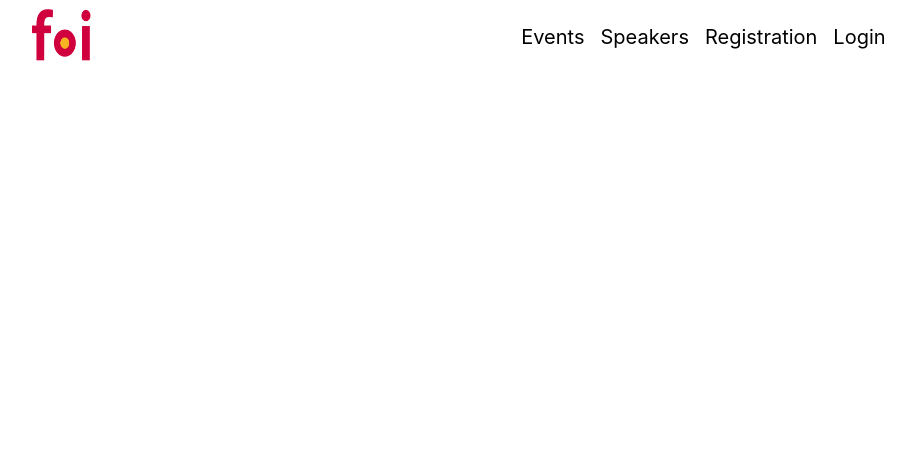
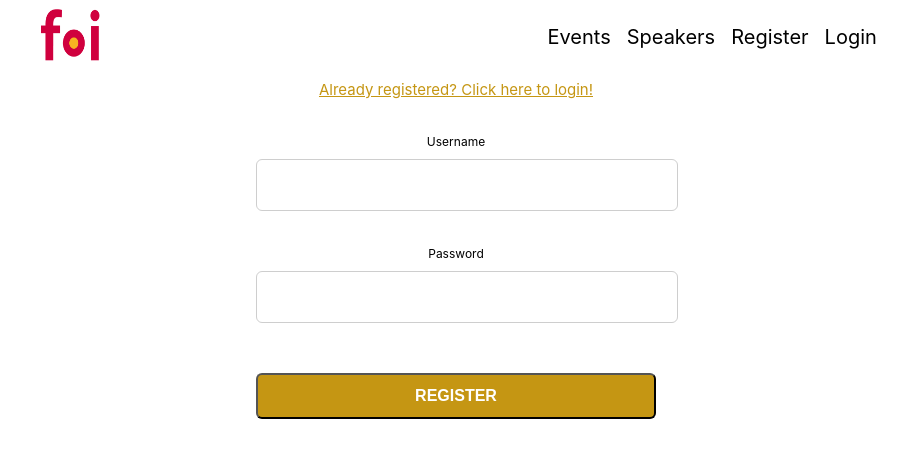
Before and after one commit to denbudins/SpecAcademyReact, a React (Create React App) app: page /register in a window 1280 px wide. Shown: the top 458 px of the page, without its empty margins (184-1099 px from the left). Built offline with nearby package versions, Linux system fonts and the light colour scheme.

Commit message:
RegisterForms logic is implemented

```diff
--- a/src/App.js
+++ b/src/App.js
@@ -8,8 +8,8 @@ import Main from './components/Main/Main';
 import Home from './pages/Home';
 import Events from './pages/Events';
 import Speakers from './pages/Speakers';
-import Registration from './pages/Registration';
-import LogIn from './pages/LogIn';
+import Register from './pages/Register';
+import Login from './pages/Login';
 
 
 function App() {
@@ -20,8 +20,8 @@ function App() {
         <Route exact path='/' component={Home}/>
         <Route path='/events' component={Events}/>
         <Route path='/speakers' component={Speakers}/>
-        <Route path='/registration' component={Registration}/>
-        <Route path='/login' component={LogIn}/>
+        <Route path='/register' component={Register}/>
+        <Route path='/login' component={Login}/>
       </Main>
     </div>
   );
--- a/src/components/Header/Header.js
+++ b/src/components/Header/Header.js
@@ -6,7 +6,7 @@ import {Header, ContainerHeder, Logo, Navigacija} from './HeaderStyle';
 const links = {
     speakers: 'Speakers',
     events: 'Events',
-    registration: 'Registration',
+    register: 'Register',
     login: 'Login',
 }
 
@@ -21,7 +21,7 @@ const HeaderStranice = () => {
                 <Navigacija>
                     <Link to='/events'>{links.events}</Link>
                     <Link to='/speakers'>{links.speakers}</Link>
-                    <Link to='/registration'>{links.registration}</Link>
+                    <Link to='/register'>{links.register}</Link>
                     <Link to='/login'>{links.login}</Link>
                 </Navigacija>
             </ContainerHeder>
--- a/src/components/LoginForm/LoginForm.js
+++ b/src/components/LoginForm/LoginForm.js
@@ -19,6 +19,8 @@ import {
 
 const LoginForm = (props) => {
     const history = useHistory();
+
+    const handleSubmit = (e)  => {}
 
     const loginForm =
         <Form onSubmit={handleSubmit}>
--- a/src/components/RegisterForm/RegisterForm.js
+++ b/src/components/RegisterForm/RegisterForm.js
@@ -1,5 +1,9 @@
 import React, { useState } from 'react';
 import { useHistory } from 'react-router-dom';
+import { useForm, ErrorMessage } from "react-hook-form";
+
+import {registerUser} from '../../services/register';
+import Loader from '../Loader/LoaderSpiner';
 
 import {
     Form,
@@ -15,9 +19,39 @@ import {
 
 const RegisterForm = (props) => {
     const history = useHistory();
+    const { register, errors, handleSubmit, setValue } = useForm();
+
+    const[errorUser, setErrorUser] = useState('');
+    const[errorPass, setErrorPass] = useState('');
+    const[loder, setLoder] = useState(false);
+
+    const onSubmit = data  => {
+        setLoder(true);
+        setTimeout(()=>{
+        registerUser(data).then(res => {
+            if(res.error){
+                setErrorPass('Password should be at least 8 characters long');
+                setErrorUser('');
+                setLoder(false);
+                setValue("username", data.username);
+                setValue("password", data.password);
+            }else if(res.message){
+                setErrorUser('Username already used');
+                setErrorPass('');
+                setLoder(false);
+                setValue("username", data.username);
+                setValue("password", data.password);
+            }else{
+                setErrorUser('');
+                setErrorPass('');
+                history.push('/login');
+            }
+        });
+        }, 2000);
+    }
 
     const registerForm =
-        <Form onSubmit={handleSubmit}>
+        <Form onSubmit={handleSubmit(onSubmit)}>
             <FormRow>
                 <FormAdditionalLink to="/login">Already registered? Click here to login!</FormAdditionalLink>
             </FormRow>
@@ -25,19 +59,21 @@ const RegisterForm = (props) => {
                 <FormLabel htmlFor="username">Username</FormLabel>
                 <FormInput
                     type="text"
-                    id="username"
                     name="username"
-                    required />
-                <FormInputValidation></FormInputValidation>
+                    ref={register({ required: "Username is required" })}
+                    />
+                    <ErrorMessage errors={errors} name="username" as={<FormInputValidation />} />
+                    {errorUser && <FormInputValidation>{errorUser}</FormInputValidation>}
             </FormRow>
             <FormRow>
                 <FormLabel htmlFor="password">Password</FormLabel>
                 <FormInput
                     type="password"
-                    id="password"
                     name="password"
-                    required />
-                <FormInputValidation></FormInputValidation>
+                    ref={register({ required: "Password is required" })}
+                    />
+                <ErrorMessage errors={errors} name="password" as={<FormInputValidation />} />
+                {errorPass && <FormInputValidation>{errorPass}</FormInputValidation>}
             </FormRow>
             <FormButtonRow>
                 <FormButton>Register</FormButton>
@@ -46,7 +82,11 @@ const RegisterForm = (props) => {
 
     return (
         <>
-            {registerForm}
+            {loder ? <>
+                <FormSubmitSuccess>Successfull registration, soon you will be redirected to login!</FormSubmitSuccess>
+                <Loader />
+                </>
+            : registerForm }
         </>
     );
 }
--- a/src/pages/Login.js
+++ b/src/pages/Login.js
@@ -0,0 +1,14 @@
+import React from 'react';
+
+import LoginForm from '../components/LoginForm/LoginForm';
+
+
+const Login = () => {
+    return(
+        <>
+            <LoginForm />
+        </>
+    );
+}
+
+export default Login;
--- a/src/pages/Register.js
+++ b/src/pages/Register.js
@@ -0,0 +1,14 @@
+import React from 'react';
+
+import RegistreForm from '../components/RegisterForm/RegisterForm';
+
+
+const Register = () => {
+    return(
+        <>
+            <RegistreForm />
+        </>
+    );
+}
+
+export default Register;
```
